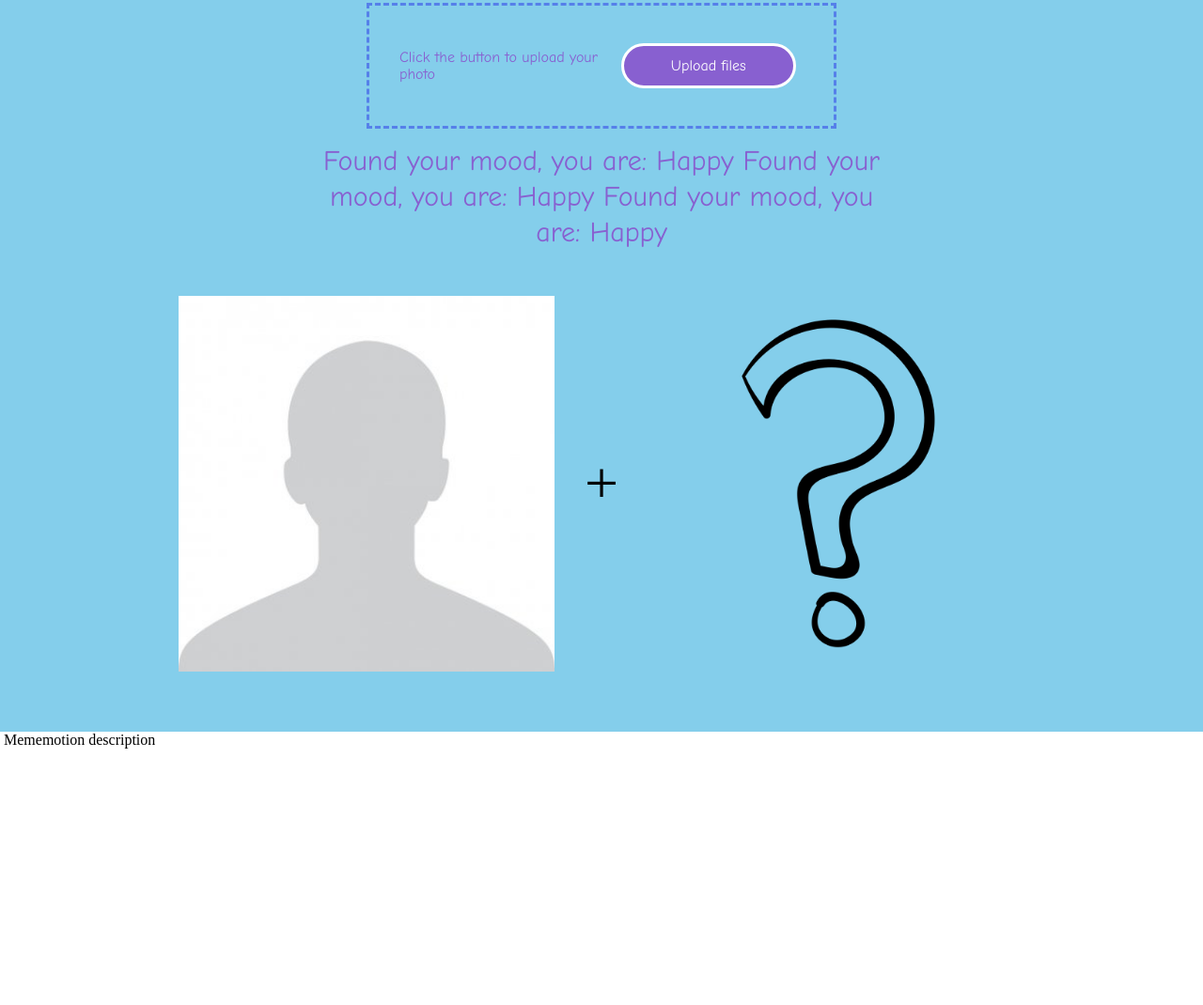
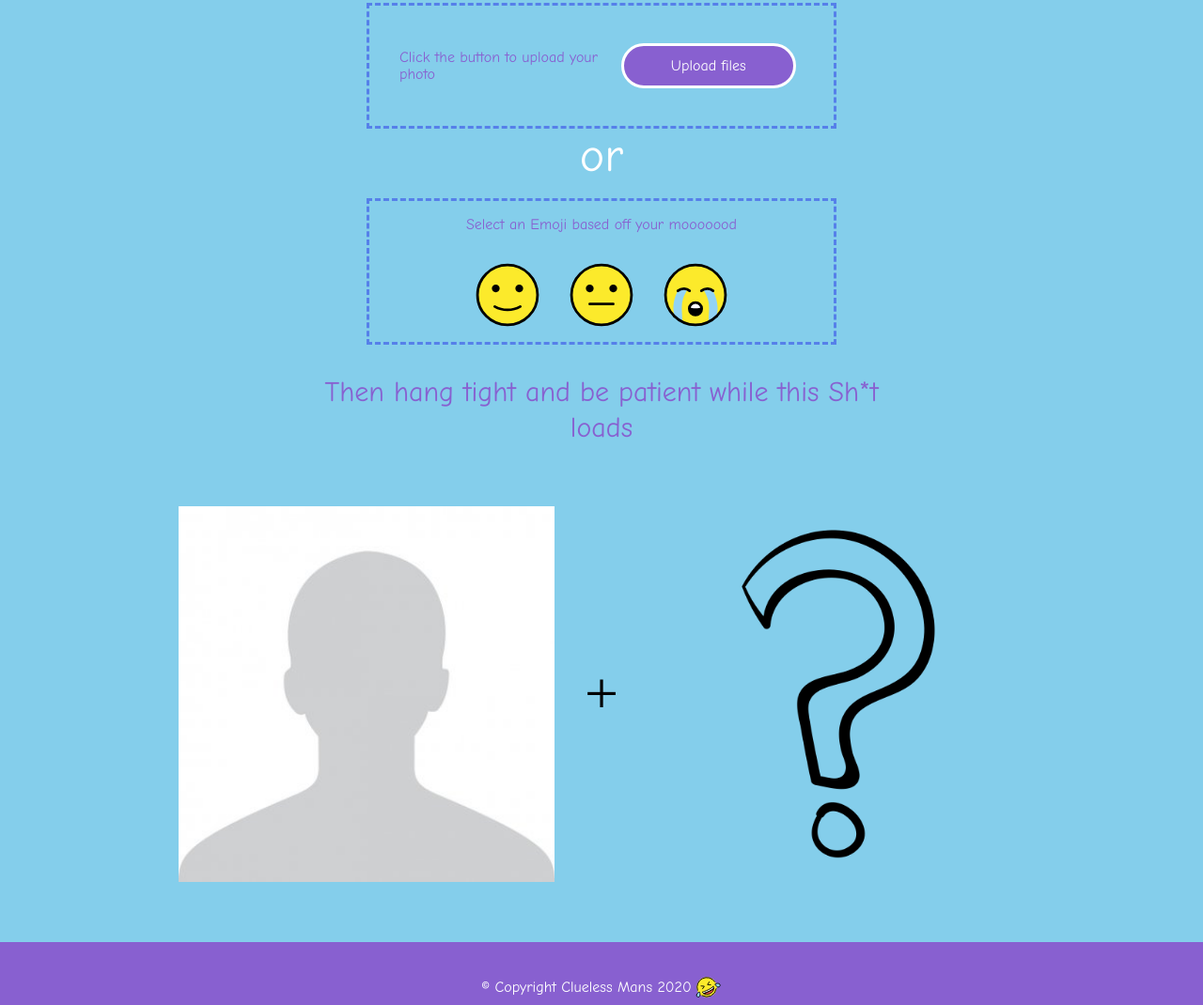
Before and after one commit to JasperJLeung/Memotion, a plain HTML site: page index.html in a window 1280 px wide. Shown: the part 260-1330 px from the top of the page at 94% size. Before the commit the page ends 1075 px from the top, so only its background shows below. Drawn offline with nearby package versions, Linux system fonts and the light colour scheme; a script that the page names is missing.

Commit message:
HTML/CSS done now waiting for JS

```diff
--- a/index.html
+++ b/index.html
@@ -40,7 +40,16 @@
           <p class="mood__mood-text">Click the button to upload your photo</p>
           <button id="upload_widget" class="mood__cloudinary-button">Upload files</button>
         </div>
-        <p class="mood-results__mood-text">Found your mood, you are: Happy Found your mood, you are: Happy Found your mood, you are: Happy</p>
+        <p class="main-app__or">or</p>
+        <div class="divmatsek">
+            <p class="divmatsek__text">Select an Emoji based off your mooooood</p>
+            <div class="mood-emojis">
+                <span class="mood-emojis__emoji"><img class="mood-emojis__happy" src="./images/happy.svg" alt=""></span>
+                <span class="mood-emojis__emoji"><img class="mood-emojis__neutral" src="./images/neutral.svg" alt=""></span>
+                <span class="mood-emojis__emoji"><img  class="mood-emojis__sad" src="./images/sad.svg" alt=""></span>
+            </div>
+        </div>
+        <p class="mood-results__mood-text">Then hang tight and be patient while this Sh*t loads</p>
         <div class="mood-results">
           <div class="mood-results__image-container"><img class="mood-results__image" src="./images/maleAvatar.jpg" />
           </div>
@@ -52,16 +61,9 @@
     </main>
     <footer>
       <div class="footer__container">
-        <div class="footer__left">
-          <img src="" alt="" />
-          <span>Mememotion description</span>
-        </div>
-        <div class="footer__icons">
-          <img src="" alt="" />
-          <img src="" alt="" />
-          <img src="" alt="" />
-        </div>
-      </div>
+          <span>&copy; Copyright Clueless Mans 2020 </span>
+          <img class="emoji__laughing" src="./images/laughing.svg" alt="">
+    </div>
     </footer>
 
 
--- a/main.scss
+++ b/main.scss
@@ -83,7 +83,16 @@
         color: white;
         background-image: linear-gradient(rgb(0, 225, 255), rgb(255, 0, 221));
     }
+
+    &__or{
+        font-family: "Comic Sans MS";
+        font-size: 50px;
+        color: white;
+        text-align: center;
+        margin-bottom: 1rem;
+    }
   }
+
   .mood {
     width: 500px;
     display: flex;
@@ -111,11 +120,35 @@
       &__mood-text {
           font-family: "Comic Sans MS";
           color:  #8860D0;
-
       }
-
   }
 
+  .divmatsek{
+      display: flex;
+      flex-direction: column;
+      justify-content: center;
+      align-items: center;
+      border: 3px dashed #5680E9;
+      width: 500px;
+      margin: 0 auto;
+
+      &__text {
+          font-family: "Comic Sans MS";
+          color: #8860D0;
+          padding: 1rem;
+      }
+  }
+
+  .mood-emojis{
+    display: flex;
+    justify-content: center;
+    align-items: center;
+
+    &__emoji{
+        width: 100px;
+        height: 100px;
+    }
+}
 
 
 
@@ -192,6 +225,24 @@
         line-height: 38px;
         color: #8860D0;
         width: 50%;
-        margin: 1rem auto;
+        margin: 2rem auto;
     }
   }
+
+  .footer__container{
+    padding: 2rem 2rem;
+    width: 100%;
+    height: 100%;
+    text-align: center;
+    color: white;
+    font-family: "Comic Sans MS";
+    background-color: #8860D0;
+    display: flex;
+    justify-content: center;
+    align-items: center;
+  }
+
+  .emoji__laughing{
+      width: 2rem;
+      height: 2rem;
+  }
--- a/script.js
+++ b/script.js
@@ -73,7 +73,7 @@ let getEmotion = (url) => {
       .get("https://api.thecatapi.com/v1/images/search?size=full")
       .then((results) => {
         document.querySelector(".mood-results__mood-text").innerHTML =
-          "Because I'm Happy";
+          "Yip yip Hooray! Someone's looking Happayy! :)";
         document.querySelector(
           ".mood-results__meme"
         ).innerHTML = `<img class="mood-results__meme-image" src=${results.data[0].url}>`;
@@ -88,7 +88,7 @@ let getEmotion = (url) => {
       )
       .then((results) => {
         document.querySelector(".mood-results__mood-text").innerHTML =
-          "I AM VERY NEUTRAL AND I WANT A DOG";
+          "Make up your mind! Either be happy or be sad.";
         document.querySelector(
           ".mood-results__meme"
         ).innerHTML = `<img class="mood-results__meme-image" src=${results.data.link}>`;
```
Also changed, not shown: images/happy.svg (added), images/laughing.svg (added), images/neutral.svg (added), images/sad.svg (added), main.css, main.min.css, 2 other files.
